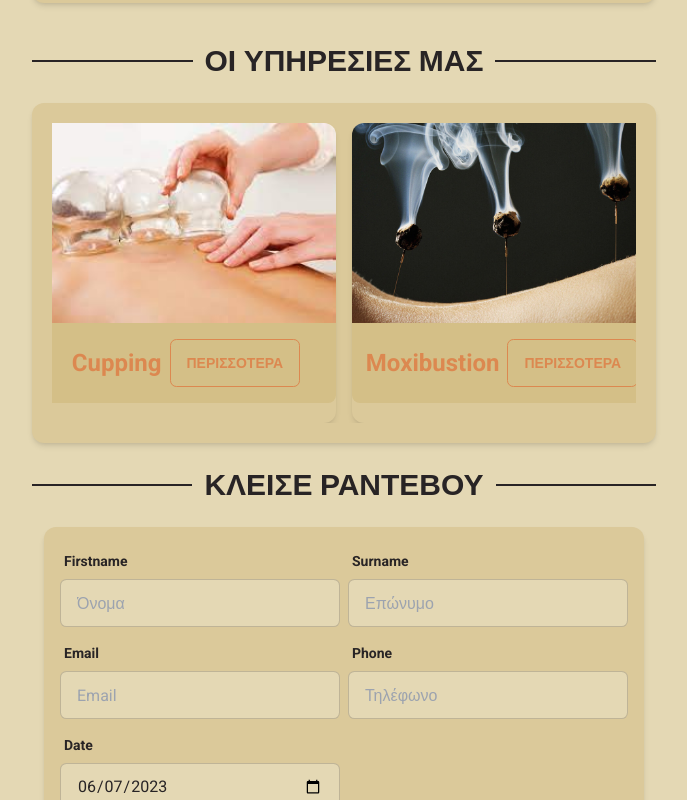
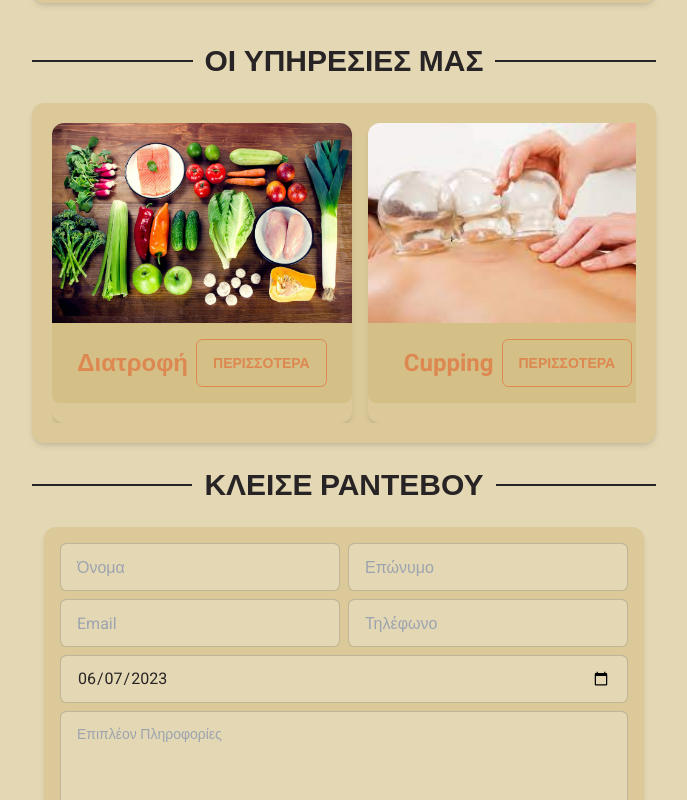
Before and after one commit to nikossoftwaredev/i-ching, a Next.js app: page / in a window 1280 px wide. Shown: the part 800-1600 px from the top of the page, without its empty margins (296-983 px from the left). Built offline with nearby package versions, Linux system fonts and the light colour scheme.

Commit message:
fixed ui issue

```diff
--- a/components/ServicesCarousel.tsx
+++ b/components/ServicesCarousel.tsx
@@ -9,11 +9,11 @@ const ServicesCarousel = () => {
       <SectionTitle title="ΟΙ ΥΠΗΡΕΣΙΕΣ ΜΑΣ" />
       <section className="w-full flex flex-col items-center justify-center">
         <Card className="xl:w-2/4 md:w-3/4 p-5 max-w-full">
-          <div className="flex overflow-x-auto gap-4 justify-center items-center">
+          <div className="flex overflow-x-auto gap-4 justify-between">
             {servicesInfo.map((service) => (
               <Card
                 key={service.serviceId}
-                className="rounded-lg relative h-[300px] w-[300px] max-h-[300px] max-w-[300px] overflow-hidden flex-shrink-0"
+                className="rounded-lg relative h-[300px] w-[300px]  overflow-hidden flex-shrink-0"
               >
                 <img
                   src={service.image}
--- a/components/TextField.tsx
+++ b/components/TextField.tsx
@@ -10,15 +10,7 @@ const TextField = (props: TextFieldProps) => {
   const { className = "" } = props;
 
   return (
-    <div className="form-control w-full max-w-xs">
-      <label className="label">
-        <span className="label-text font-bold capitalize">{props.id}</span>
-      </label>
-      <input
-        {...props}
-        className={`input input-bordered w-full ${className}`}
-      />
-    </div>
+    <input {...props} className={`input input-bordered w-full ${className}`} />
   );
 };
 
```
